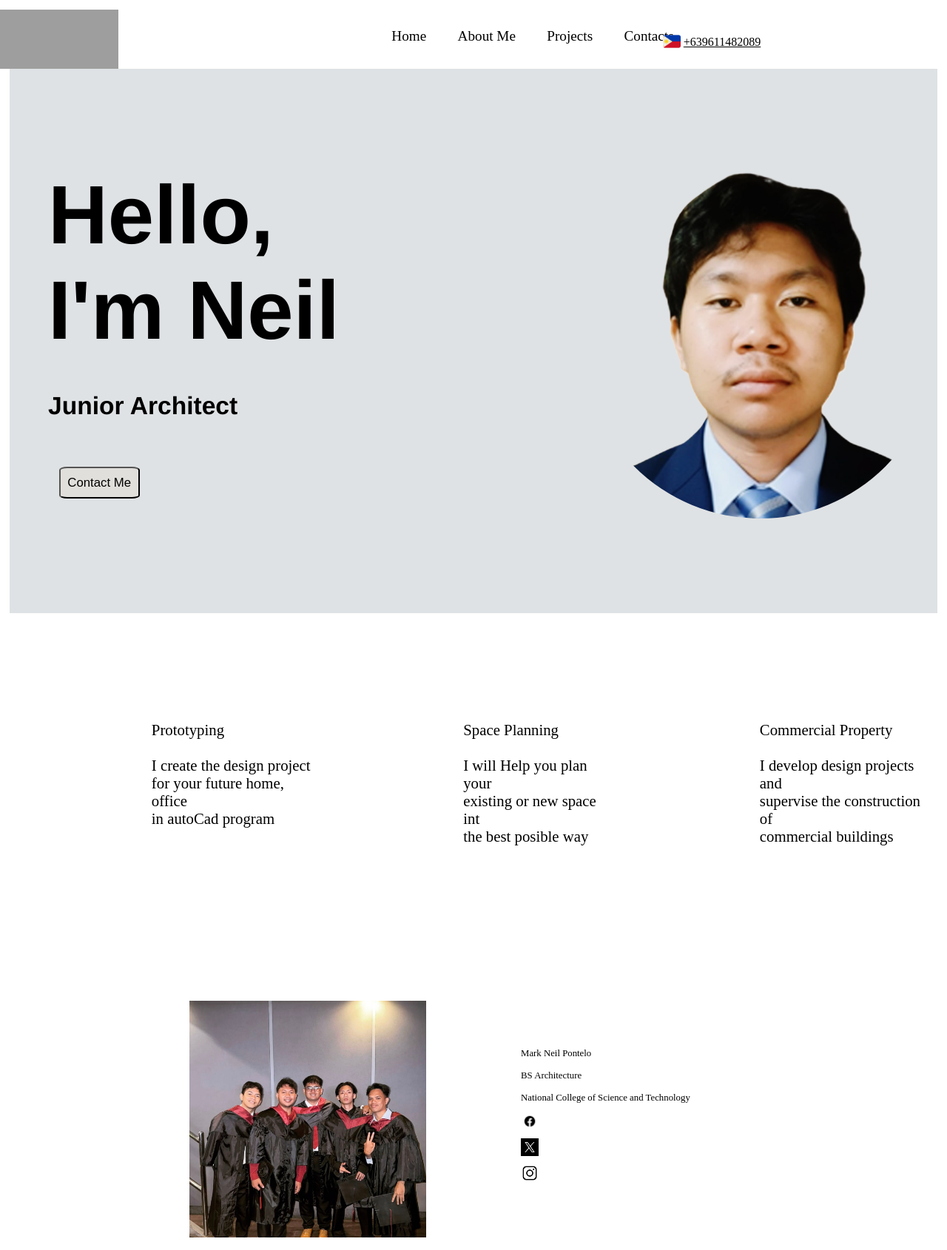
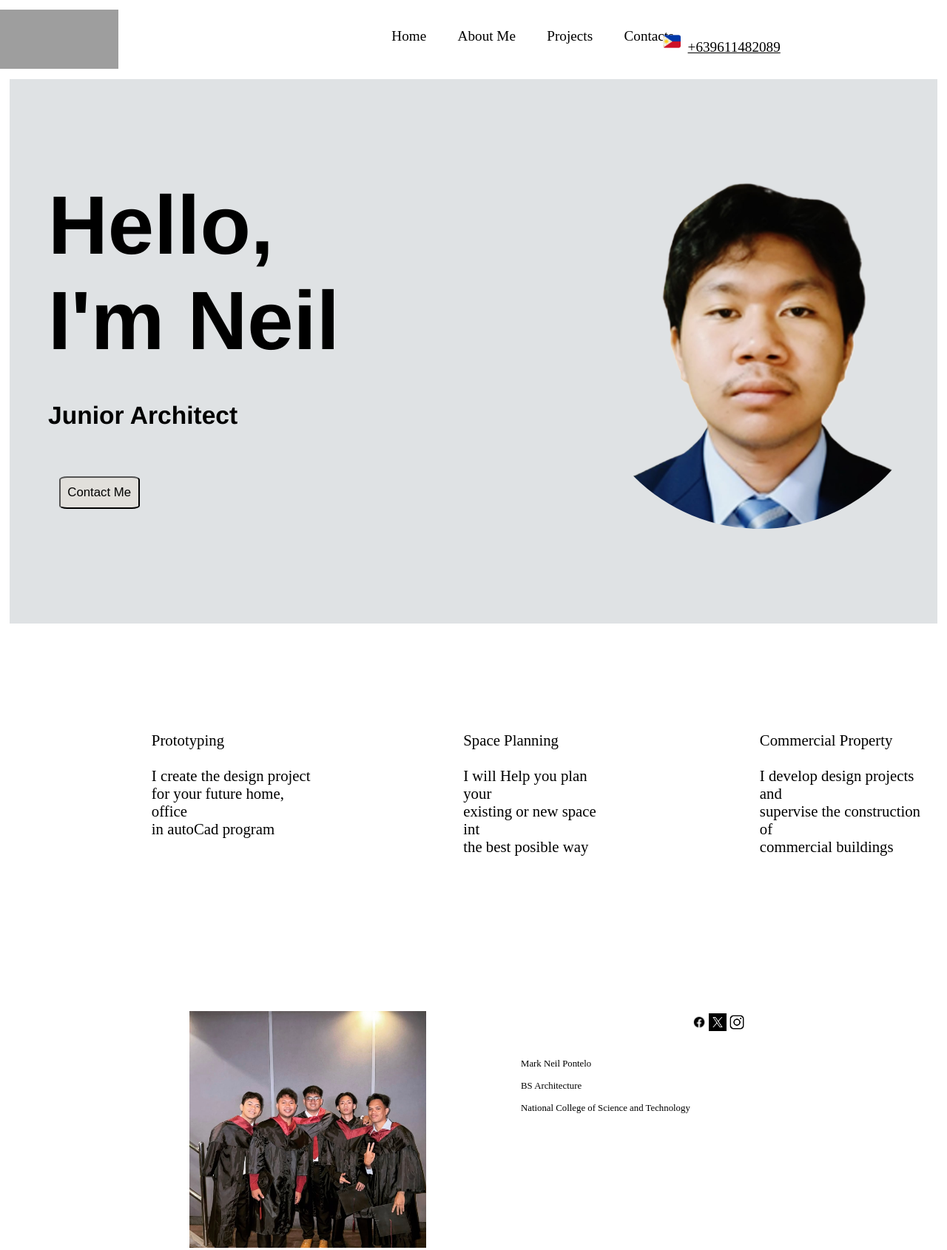
Before and after one commit to Zin-vo/mnp-portfolio, a plain HTML site: page index.html in a window 1280 px wide. Shown: the top 1690 px of the page at 74% size. Drawn offline with Linux system fonts and the light colour scheme; grey boxes are pictures that could not be loaded.

Commit message:
Update index.html

```diff
--- a/index.html
+++ b/index.html
@@ -15,7 +15,8 @@
         <a href="#Projects">Projects</a>
         <a href="#contacts">Contacts</a>
         <div class="phone">
-           <img src="photos\ph.png" class="flag"> +639611482089
+           <img src="photos\ph.png" class="flag"><a href="tel:+639611482089" > +639611482089
+            </a>
         </div>
     </div>
 
@@ -29,7 +30,7 @@
             Junior Architect
          </h3>
 
-                       <a href="mailto:toqueroarmel1@gmail.com">
+                <a href="tel:+639672737739">
   <button type="button" class="button">Contact Me</button>
 </a>
 
@@ -64,8 +65,6 @@
             commercial buildings
         </div>
 
-
-
     </div>
 
     <div class="abtme">
@@ -74,11 +73,14 @@
             Mark Neil Pontelo<br><br>
             BS Architecture<br><br>
             National College of Science and Technology
+           <div class="soc">
+            <a href="https://web.facebook.com/mark.pontelo.2025"><img src="photos\contacts\facebook-logo-facebook-icon-free-free-vector.jpg" class="cimg"></a>
+            <img src="photos\contacts\X_logo.jpg" class="cimg">
+            <a href="https://www.instagram.com/mnpo.ntelo?igsh=azRnYmpyY3dicGo0"><img src="photos\contacts\027712250a632b2e6f63c5466b792494.jpg" class="cimg"></a>
+           </div>
+        </p>
 
-            <img src="photos\contacts\facebook-logo-facebook-icon-free-free-vector.jpg" class="cimg">
-            <img src="photos\contacts\X_logo.jpg" class="cimg">
-            <img src="photos\contacts\027712250a632b2e6f63c5466b792494.jpg" class="cimg">
-        </p>
+
 
     </div>
 
```
